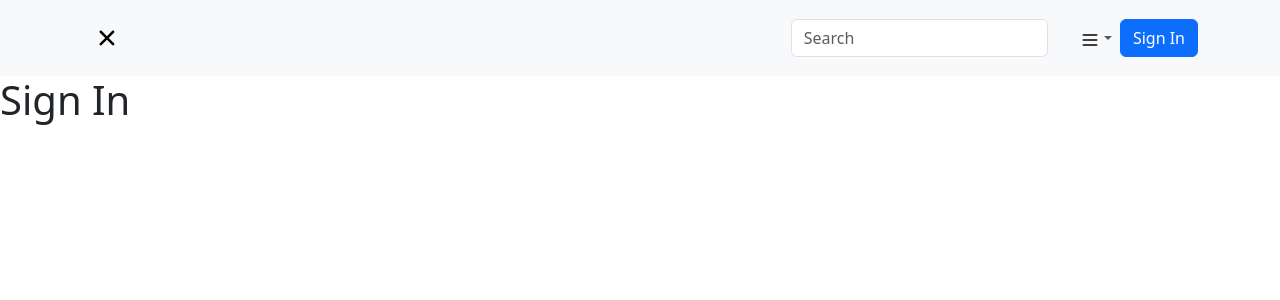
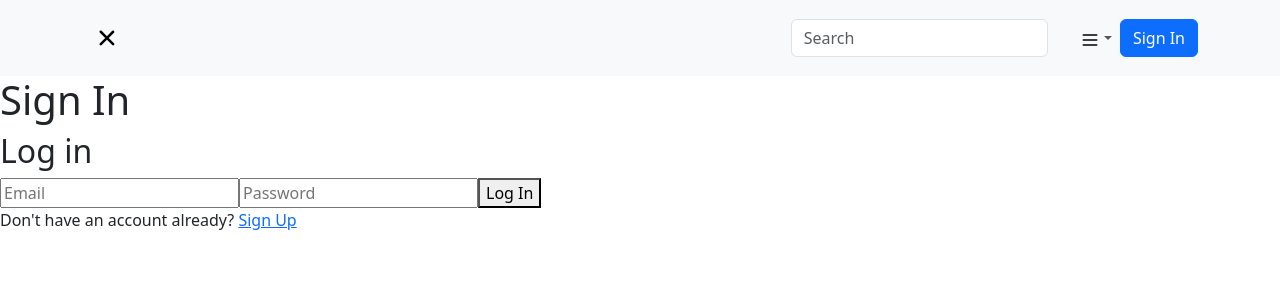
Before and after one commit to JeffreyJ02/cinema_proj, a Next.js app: page /sign-in in a window 1280 px wide. Shown: the top 300 px of the page. Built offline with nearby package versions, Linux system fonts and the light colour scheme.

Commit message:
fixed login

```diff
--- /dev/null
+++ b/src/app/components/LoginForm.js
@@ -0,0 +1,86 @@
+'use client';
+import React, { useState } from 'react';
+import { useRouter } from 'next/navigation';  // Use useRouter instead of useNavigate
+
+function LoginPage() {
+    const [isLoggedIn, setIsLoggedIn] = useState(false);
+    const router = useRouter();  // Use useRouter for navigation
+
+    const [formData, setFormData] = useState({
+        email: '',
+        password: '',
+    });
+
+    const handleInputChange = (event) => {
+        const { name, value } = event.target;
+        setFormData((prevState) => ({
+            ...prevState,
+            [name]: value,
+        }));
+    };
+
+    const handleSubmit = (e) => {
+        e.preventDefault();
+        const { email, password } = formData;
+        console.log('Form Submitted:', formData);
+        fetch('http://localhost:8082/login-user', {
+            method: 'POST',
+            crossDomain: true,
+            headers: {
+                'Content-Type': 'application/json',
+                Accept: 'application/json',
+                'Access-Control-Allow-Origin': '*',
+            },
+            body: JSON.stringify({
+                email,
+                password,
+            }),
+        })
+            .then((res) => res.json())
+            .then((data) => {
+                console.log(data, 'userRegister');
+                if (data.status === 'ok') {
+                    alert('Login successful');
+                    window.localStorage.setItem('token', data.data);
+                    router.push('/App-Page');  // Navigate using router.push
+                } else {
+                    alert(data.error);
+                }
+            })
+            .catch((error) => {
+                console.error('Error:', error);
+            });
+    };
+
+    return (
+        <div className='loginPage-container'>
+            <h2>Log in</h2>
+            <form onSubmit={handleSubmit}>
+                <input
+                    type='email'
+                    name='email'
+                    value={formData.email}
+                    onChange={handleInputChange}
+                    placeholder='Email'
+                />
+                <input
+                    type='password'
+                    name='password'
+                    value={formData.password}
+                    onChange={handleInputChange}
+                    placeholder='Password'
+                />
+                <button className='donbutton' type='submit'>
+                    Log In
+                </button>
+                <div className='logIn'>
+                    <p>
+                        Don't have an account already? <a href='#'>Sign Up</a>
+                    </p>
+                </div>
+            </form>
+        </div>
+    );
+}
+
+export default LoginPage;
--- a/src/app/sign-in/page.js
+++ b/src/app/sign-in/page.js
@@ -4,12 +4,14 @@
 import React from 'react';
 import CustomNavbar from '../components/CustomNavbar';
 import MovieCarousel from '../components/MovieCarousel';
+import LoginForm from '../components/LoginForm';
 
 export default function Home() {
     return (
         <div>
             <CustomNavbar />
             <h1>Sign In</h1>
+            <LoginForm />
         </div>
     );
 }
```
Also changed, not shown: src/app/sign-in/LoginPage.js (deleted, +0 -91 lines).
